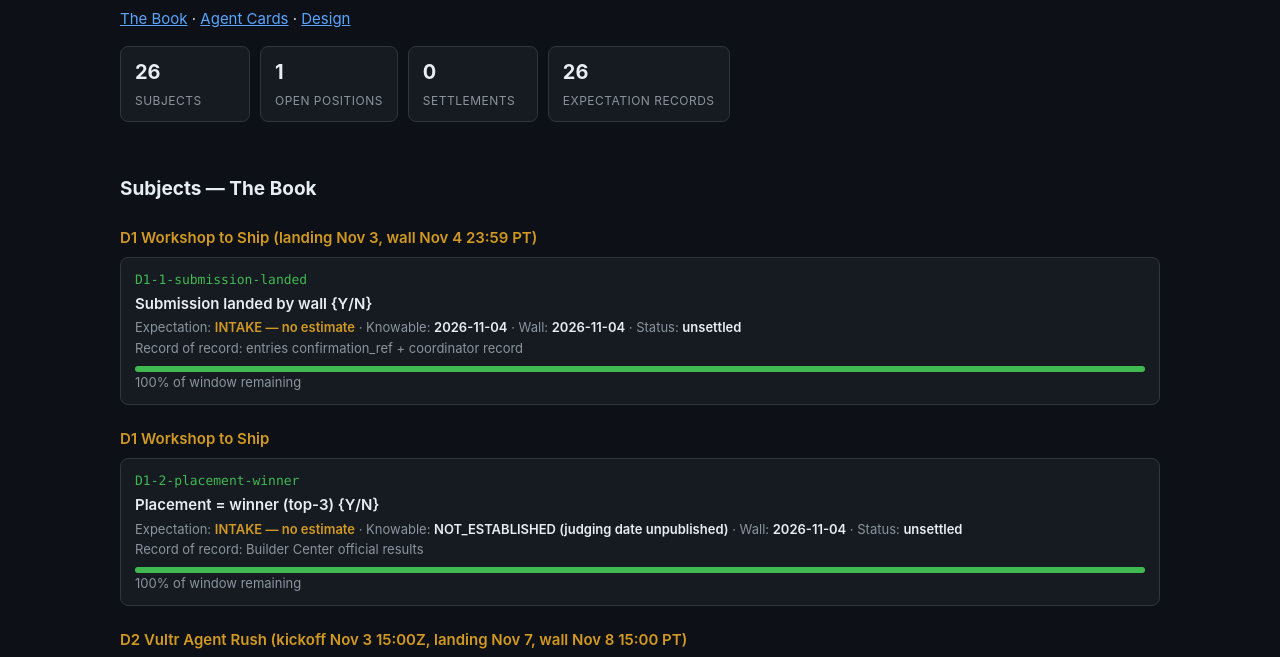
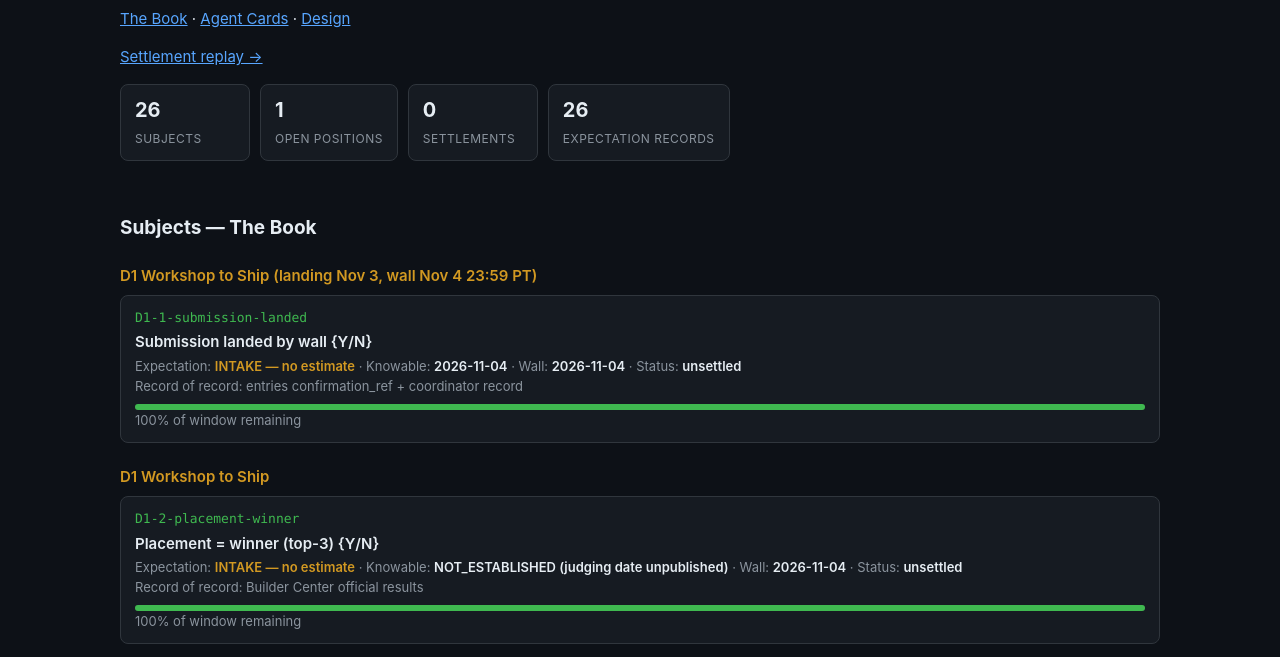
Before and after one commit to timerloggedout-spec/moneyball, a plain HTML site: page index.html in a window 1280 px wide. Shown: the part 125-782 px from the top of the page. Drawn offline with Linux system fonts and the light colour scheme.

Commit message:
v2 Actu4ry compose: index nav + settlement link (A nav ∧ B link, composed)

```diff
--- a/index.html
+++ b/index.html
@@ -30,6 +30,7 @@
   <h1>MoneyBall</h1>
   <div class="sub">Speculator markets over fleet outcomes — the public face of The Book. Paper/test points only; every value on this page renders verbatim from the book feed. ∅ entry path from this surface.</div>
   <nav style="margin:10px 0"><a href="index.html">The Book</a> · <a href="cards.html">Agent Cards</a> · <a href="https://github.com/timerloggedout-spec/moneyball/blob/main/docs/DESIGN.md">Design</a></nav>
+  <p><a href="settlement.html">Settlement replay →</a></p>
   <div class="strip" id="strip"></div>
 </header>
 <main>
```
